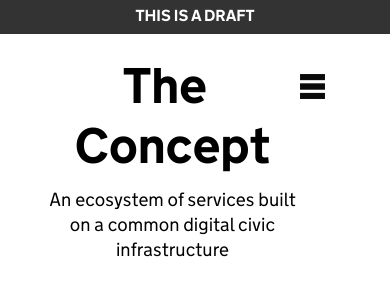
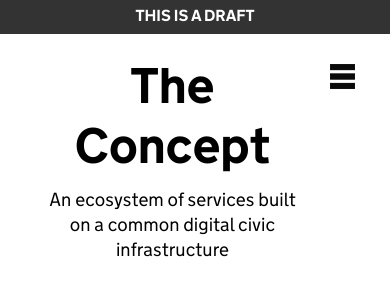
Before and after one commit to sausages-of-the-future/www, a Flask app: page /concept in a window 390 px wide. Shown: the top 300 px of the page. Run offline with Flask 2, Linux system fonts and the light colour scheme.

Commit message:
tweak burger positioning

```diff
--- a/www/static/css/greenpaper.css
+++ b/www/static/css/greenpaper.css
@@ -495,15 +495,15 @@ a.back-button {
 }
 
 #global-nav {
-  margin-top: 25px;
-  margin-right: 50px;
+  margin-top: 30px;
+  margin-right: 20px;
 }
 
 #global-nav > a {
   display:block;
   text-indent:-9999px;
-  height: 40px;
-  width: 40px;
+  height: 30px;
+  width: 30px;
   background: url(/static/images/Burger_Icon.png) no-repeat;
   background-size: contain;
 }
@@ -536,15 +536,6 @@ a.back-button {
     padding-right: 15px;
   }
 
-  #global-nav {
-      margin-top: 40px;
-      height: 30px;
-  }
-
-  #global-nav > a {
-      height: 30px;
-      width: 30px;
-  }
 }
 
 @media only screen and (max-width : 480px) {
```
